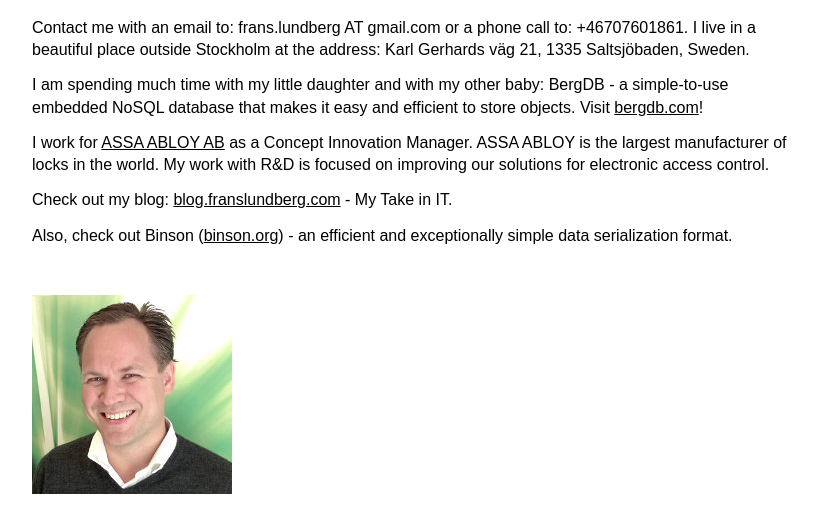
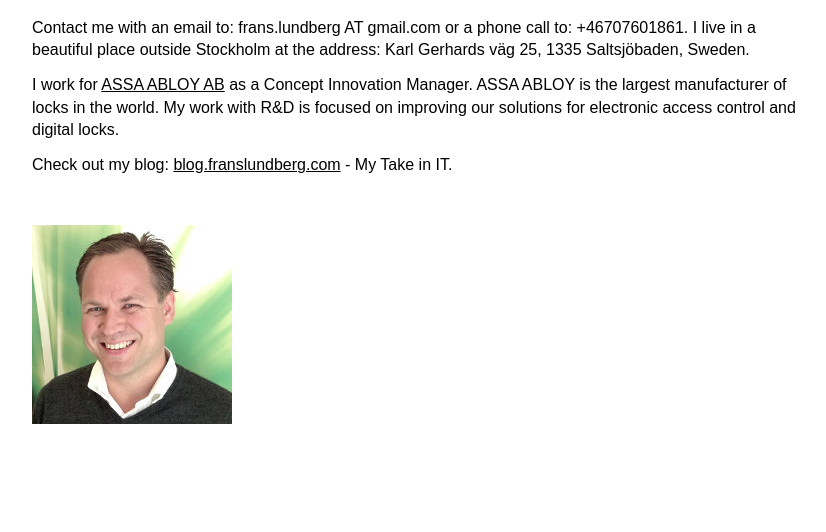
Before and after one commit to franslundberg/franslundberg.github.io, a plain HTML site: page index.html in a window 1280 px wide. Shown: the part 136-668 px from the top of the page, without its empty margins (96-922 px from the left). Drawn offline with Linux system fonts and the light colour scheme.

Commit message:
update of index.html

```diff
--- a/index.html
+++ b/index.html
@@ -18,22 +18,15 @@
 
 <p>Contact me with an email to: frans.lundberg AT gmail.com or a phone call to: +46707601861.
 I live in a beautiful place outside Stockholm at the address:
-Karl Gerhards väg 21, 1335 Saltsjöbaden, Sweden.</p>
-
-<p>I am spending much time with my little daughter and with my other baby:
-BergDB - a simple-to-use embedded NoSQL database that makes it easy and
-efficient to store objects. Visit <a href="http://bergdb.com/">bergdb.com</a>!</p>
+Karl Gerhards väg 25, 1335 Saltsjöbaden, Sweden.</p>
 
 <p>I work for <a href="http://www.assaabloy.com/">ASSA ABLOY AB</a> as a
 Concept Innovation Manager. ASSA ABLOY is the largest manufacturer of locks
 in the world. My work with R&D is focused on improving our solutions for electronic
-access control.</p>
+access control and digital locks.</p>
 
 <p>Check out my blog:
 <a href="http://blog.franslundberg.com/">blog.franslundberg.com</a> - My Take in IT.</p>
-
-<p>Also, check out Binson (<a href="http://binson.org">binson.org</a>)
-- an efficient and exceptionally simple data serialization format.</p>
 
 <p>&nbsp;</p>
 
```
